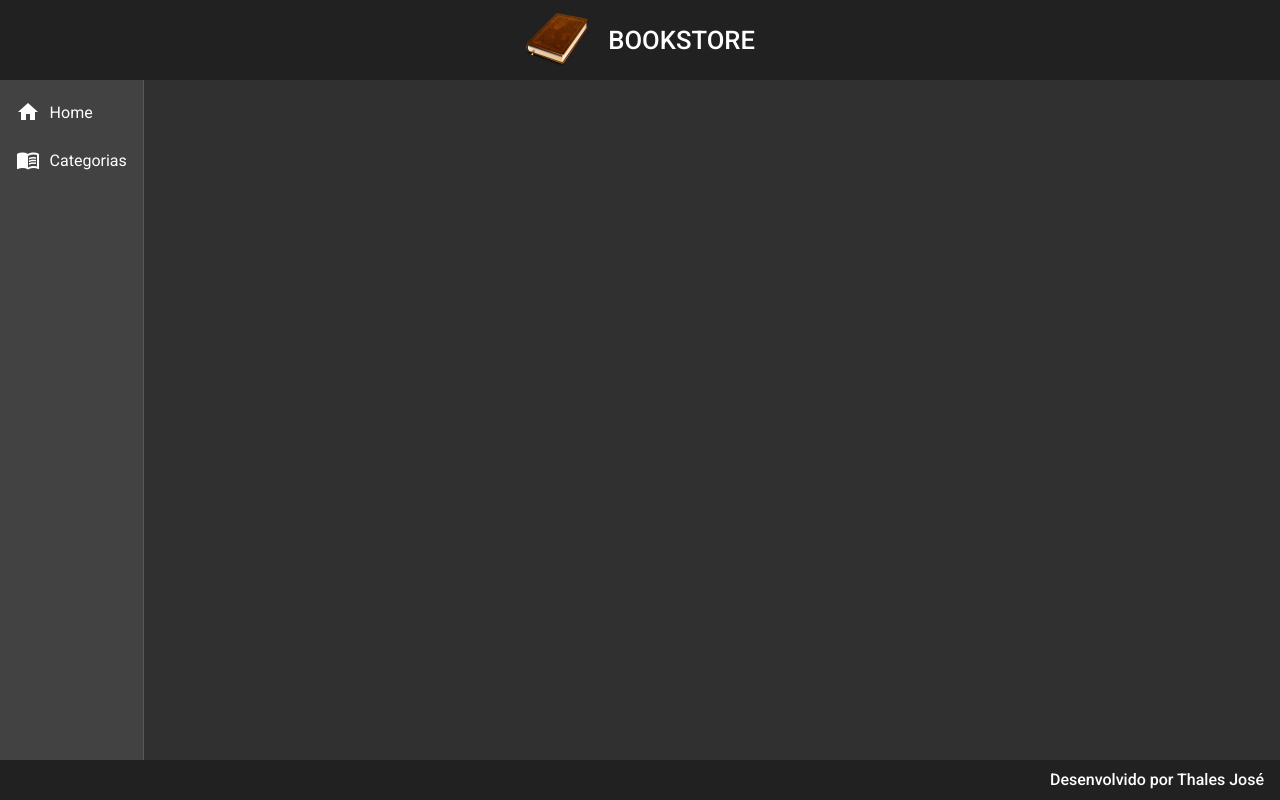
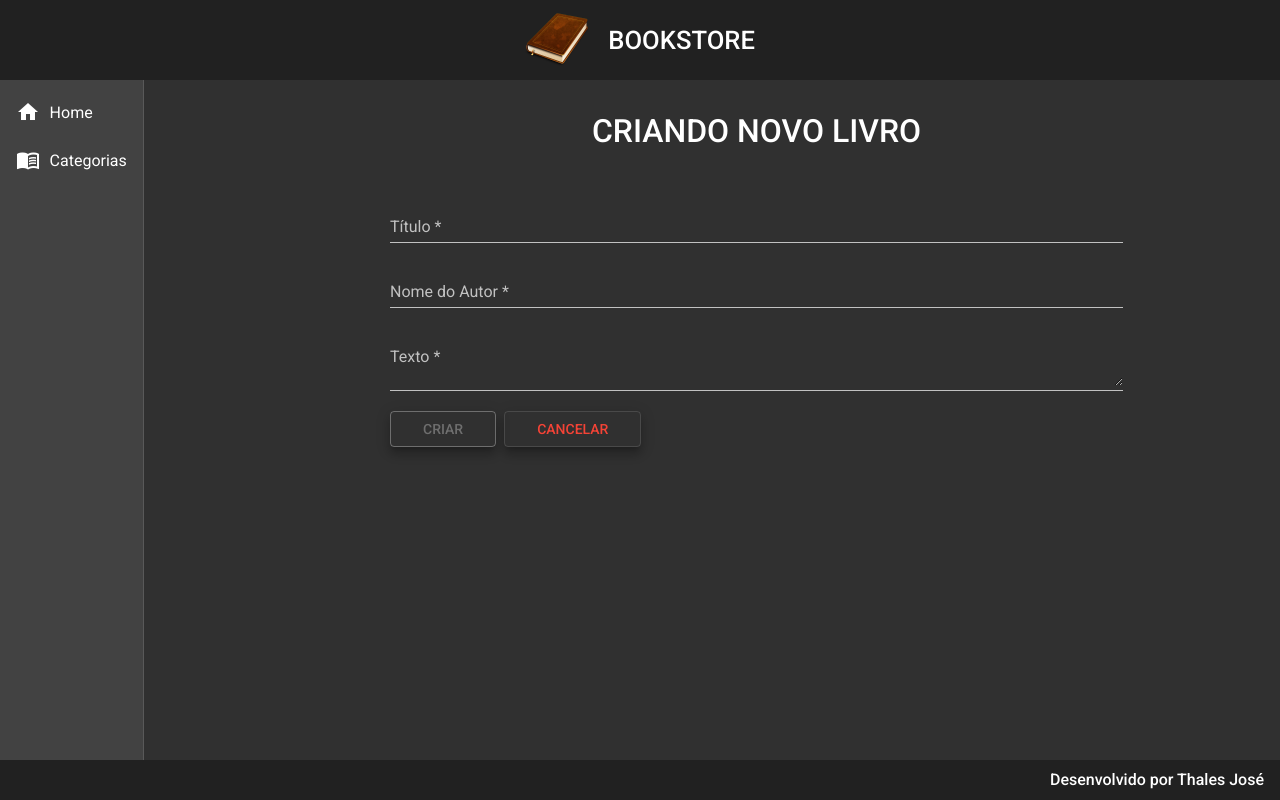
Before and after one commit to ThalesJAB/bookstore-front, an Angular app: page /categorias/1/livros/create in a window 1280 px wide. Before the commit this address led to /. Built offline with nearby package versions, Linux system fonts and the light colour scheme.

Commit message:
Livro CREATE finalizado

```diff
--- a/src/app/app-routing.module.ts
+++ b/src/app/app-routing.module.ts
@@ -6,6 +6,7 @@ import { CategoriaUpdateComponent } from './components/views/categoria/categoria
 import { CategoriaReadComponent } from './components/views/categoria/categoria-read/categoria-read.component';
 import { HomeComponent } from './components/views/home/home.component';
 import { LivroReadAllComponent } from './components/views/livro/livro-read-all/livro-read-all.component';
+import { LivroCreateComponent } from './components/views/livro/livro-create/livro-create.component';
 
 const routes: Routes = [
   {
@@ -36,6 +37,11 @@ const routes: Routes = [
     component: LivroReadAllComponent
   },
 
+  {
+    path: 'categorias/:id_cat/livros/create',
+    component: LivroCreateComponent
+  },
+
 ];
 
 @NgModule({
--- a/src/app/app.module.ts
+++ b/src/app/app.module.ts
@@ -17,13 +17,14 @@ import { CategoriaReadComponent } from "./components/views/categoria/categoria-r
 import { MatTableModule } from "@angular/material/table";
 import { MatButtonModule } from "@angular/material/button";
 import { CategoriaCreateComponent } from "./components/views/categoria/categoria-create/categoria-create.component";
-import { FormsModule } from "@angular/forms";
+import { FormsModule, ReactiveFormsModule } from "@angular/forms";
 import { MatInputModule } from "@angular/material/input";
 import { MatFormFieldModule } from "@angular/material/form-field";
 import { MatSnackBarModule } from "@angular/material/snack-bar";
 import { CategoriaDeleteComponent } from './components/views/categoria/categoria-delete/categoria-delete.component';
 import { CategoriaUpdateComponent } from './components/views/categoria/categoria-update/categoria-update.component';
 import { LivroReadAllComponent } from './components/views/livro/livro-read-all/livro-read-all.component';
+import { LivroCreateComponent } from './components/views/livro/livro-create/livro-create.component';
 
 @NgModule({
   declarations: [
@@ -37,6 +38,7 @@ import { LivroReadAllComponent } from './components/views/livro/livro-read-all/l
     CategoriaDeleteComponent,
     CategoriaUpdateComponent,
     LivroReadAllComponent,
+    LivroCreateComponent,
   ],
   imports: [
     BrowserModule,
@@ -54,6 +56,7 @@ import { LivroReadAllComponent } from './components/views/livro/livro-read-all/l
     MatInputModule,
     MatFormFieldModule,
     MatSnackBarModule,
+    ReactiveFormsModule,
   ],
   providers: [],
   bootstrap: [AppComponent],
--- /dev/null
+++ b/src/app/components/views/livro/livro-create/livro-create.component.css
@@ -0,0 +1,34 @@
+form{
+    text-align: center;
+    width: 70%;
+    margin: 2rem auto 0;
+}
+
+h1{
+    font-size: 2rem;
+    font-weight: 500;
+    margin-bottom: 3rem;
+}
+
+.form{
+    width: 100%;
+
+}
+
+.buttons{
+    width: 100%;
+    text-align: start;
+}
+
+button{
+    margin-right: .5rem;
+    padding-right: 2rem;
+    padding-left: 2rem;
+}
+
+.nao-pode-selecionar {
+    -moz-user-select: none;
+    -webkit-user-select: none;
+    -ms-user-select: none;
+	user-select: none;
+}
--- /dev/null
+++ b/src/app/components/views/livro/livro-create/livro-create.component.html
@@ -0,0 +1,69 @@
+<form [formGroup]= "formulario" action="">
+
+  <h1>CRIANDO NOVO LIVRO</h1>
+
+  <mat-form-field class="form">
+      <mat-label>Título</mat-label>
+      <input matInput [(ngModel)]="livro.titulo" formControlName ="titulo" required type="text" name="titulo" placeholder="Ex. Java - Como Programar" maxlength="100"/>
+
+    <mat-error *ngIf="formulario.get('titulo')?.invalid">
+
+      <mat-error class="nao-pode-selecionar" *ngIf="formulario.get('titulo')?.errors?.['required'] && formulario.get('titulo')?.touched" >
+        O campo Título é obrigatorio
+
+      </mat-error>
+
+      <mat-error class="nao-pode-selecionar" *ngIf="formulario.get('titulo')?.errors?.['minlength']">
+        O campo Título deve conter entre 3 e 100 caracteres
+
+      </mat-error>
+
+    </mat-error>
+
+  </mat-form-field>
+
+
+  <mat-form-field class="form">
+    <mat-label>Nome do Autor</mat-label>
+    <input matInput [(ngModel)]="livro.nomeAutor" formControlName = "nomeAutor" required type="text" name="nomeAutor" placeholder="Ex. Paul Deitel" maxlength="100"/>
+
+    <mat-error *ngIf="formulario.get('nomeAutor')?.invalid">
+        <mat-error class="nao-pode-selecionar" *ngIf="formulario.get('nomeAutor')?.errors?.['required'] && formulario.get('nomeAutor')?.touched">
+          O campo Nome é obrigatorio
+
+        </mat-error>
+
+        <mat-error class="nao-pode-selecionar" *ngIf="formulario.get('nomeAutor')?.errors?.['minlength']">
+          O campo Nome deve conter entre 3 e 100 caracteres
+
+        </mat-error>
+
+    </mat-error>
+
+  </mat-form-field>
+
+  <mat-form-field class="form">
+    <mat-label>Texto</mat-label>
+    <textarea matInput [(ngModel)]="livro.texto" formControlName="texto" required type="text" name="texto" placeholder="Ex. lorem ipsum" maxlength="2000000"></textarea>
+
+    <mat-error *ngIf="formulario.get('texto')?.invalid">
+      <mat-error class="nao-pode-selecionar" *ngIf="formulario.get('texto')?.errors?.['required'] && formulario.get('texto')?.touched">
+        O campo Texto é obrigatorio
+
+      </mat-error>
+
+      <mat-error class="nao-pode-selecionar" *ngIf="formulario.get('texto')?.errors?.['minlength']">
+        O campo Texto deve conter entre 10 e 2.000.000 catacteres
+
+      </mat-error>
+
+    </mat-error>
+
+  </mat-form-field>
+
+  <div class="buttons">
+    <button (click)="create()" [disabled]="formulario.invalid" class="mat-elevation-z8" mat-stroked-button color="primary">CRIAR</button>
+    <button (click)="cancel()" class="mat-elevation-z8" mat-stroked-button color="warn">CANCELAR</button>
+  </div>
+
+</form>
--- /dev/null
+++ b/src/app/components/views/livro/livro-create/livro-create.component.ts
@@ -0,0 +1,66 @@
+import { ThisReceiver } from "@angular/compiler";
+import { Component, OnInit } from "@angular/core";
+import {
+  Form,
+  FormBuilder,
+  FormControl,
+  FormGroup,
+  Validators,
+} from "@angular/forms";
+import { ActivatedRoute, Route, Router } from "@angular/router";
+import { Livro } from "../livro.model";
+import { LivroService } from "../livro.service";
+
+@Component({
+  selector: "app-livro-create",
+  templateUrl: "./livro-create.component.html",
+  styleUrls: ["./livro-create.component.css"],
+})
+export class LivroCreateComponent implements OnInit {
+  id_cat: String = "";
+
+  livro: Livro = {
+    id: "",
+    titulo: "",
+    nomeAutor: "",
+    texto: "",
+  };
+  formulario!: FormGroup;
+  constructor(
+    private formBuilder: FormBuilder,
+    private service: LivroService,
+    private route: ActivatedRoute,
+    private router: Router
+  ) {}
+
+  ngOnInit(): void {
+    this.id_cat = this.route.snapshot.paramMap.get("id_cat")!;
+
+    this.formulario = this.formBuilder.group({
+      titulo: ["", [Validators.minLength(3), Validators.required]],
+      nomeAutor: ["", [Validators.minLength(3), Validators.required]],
+      texto: ["", [Validators.minLength(10), Validators.required]],
+    });
+
+  }
+
+  create(): void {
+    this.service.create(this.livro, this.id_cat).subscribe({
+      next: (resposta) => {
+        this.router.navigate([`categorias/${this.id_cat}/livros`]);
+        this.service.mensagem("Livro criado com sucesso");
+      },
+
+      error: (err) => {
+        this.router.navigate([`categorias/${this.id_cat}/livros`]);
+        this.service.mensagem("Erro ao criar livro. Tente novamente mais tarde!")
+
+      }
+
+    });
+  }
+
+  cancel():void{
+    this.router.navigate([`categorias/${this.id_cat}/livros`]);
+  }
+}
--- a/src/app/components/views/livro/livro-read-all/livro-read-all.component.html
+++ b/src/app/components/views/livro/livro-read-all/livro-read-all.component.html
@@ -2,7 +2,7 @@
     <div class="title">
       <h1>LIVROS</h1>
     </div>
-    <button class="mat-elevation-z8"  mat-stroked-button color="primary">NOVO LIVRO</button>
+    <button class="mat-elevation-z8" (click)="navegarParaCriarLivro()" mat-stroked-button color="primary">NOVO LIVRO</button>
 
     <div class="mat-elevation-z8 content-table">
       <table class="table" mat-table [dataSource]="livros">
--- a/src/app/components/views/livro/livro-read-all/livro-read-all.component.ts
+++ b/src/app/components/views/livro/livro-read-all/livro-read-all.component.ts
@@ -1,5 +1,5 @@
 import { Component, OnInit } from '@angular/core';
-import { ActivatedRoute } from '@angular/router';
+import { ActivatedRoute, Router } from '@angular/router';
 import { Livro } from '../livro.model';
 import { LivroService } from '../livro.service';
 
@@ -15,7 +15,7 @@ export class LivroReadAllComponent implements OnInit {
 
   livros: Livro[] = [];
 
-  constructor(private service : LivroService, private route: ActivatedRoute) { }
+  constructor(private service : LivroService, private route: ActivatedRoute, private router : Router) { }
 
   ngOnInit(): void {
     this.id_cat = this.route.snapshot.paramMap.get("id_cat")!;
@@ -36,4 +36,8 @@ export class LivroReadAllComponent implements OnInit {
     })
   }
 
+  navegarParaCriarLivro():void{
+    this.router.navigate([`categorias/${this.id_cat}/livros/create`]);
+  }
+
 }
--- a/src/app/components/views/livro/livro.model.ts
+++ b/src/app/components/views/livro/livro.model.ts
@@ -1,6 +1,6 @@
 export interface Livro {
   id?: String;
   titulo: String;
-  nome_autor: String;
+  nomeAutor: String;
   texto: String;
 }
--- a/src/app/components/views/livro/livro.service.ts
+++ b/src/app/components/views/livro/livro.service.ts
@@ -1,21 +1,44 @@
-import { HttpClient } from '@angular/common/http';
-import { Injectable } from '@angular/core';
-import { Observable } from 'rxjs';
-import { environment } from 'src/environments/environment';
-import { Livro } from './livro.model';
+import { HttpClient } from "@angular/common/http";
+import { Injectable } from "@angular/core";
+import { MatSnackBar } from "@angular/material/snack-bar";
+import { Observable } from "rxjs";
+import { environment } from "src/environments/environment";
+import { Livro } from "./livro.model";
 
 @Injectable({
-  providedIn: 'root'
+  providedIn: "root",
 })
+
 export class LivroService {
+  baseUrl: String = environment.baseUrl;
 
-  baseUrl: String = environment.baseUrl
-
-  constructor(private http: HttpClient) { }
+  livroTeste: Livro = {
+    id: "",
+    titulo: "",
+    nomeAutor: "",
+    texto: "",
+  };
 
 
-  findAllByCategoria(id_cat : String):Observable<Livro[]>{
+  constructor(private http: HttpClient, private snack : MatSnackBar) {}
+
+  findAllByCategoria(id_cat: String): Observable<Livro[]> {
     const url = `${this.baseUrl}/livros?categoria=${id_cat}`;
     return this.http.get<Livro[]>(url);
   }
+
+  create(livro: Livro, id_cat: String): Observable<Livro> {
+    const url = `${this.baseUrl}/livros?categoria=${id_cat}`;
+    return this.http.post<Livro>(url, livro);
+  }
+
+  mensagem(str: String) : void{
+    this.snack.open(
+      `${str}`,'OK', {
+        horizontalPosition:'end',
+        verticalPosition: 'top',
+        duration: 3000
+      }
+    )
+  }
 }
```
